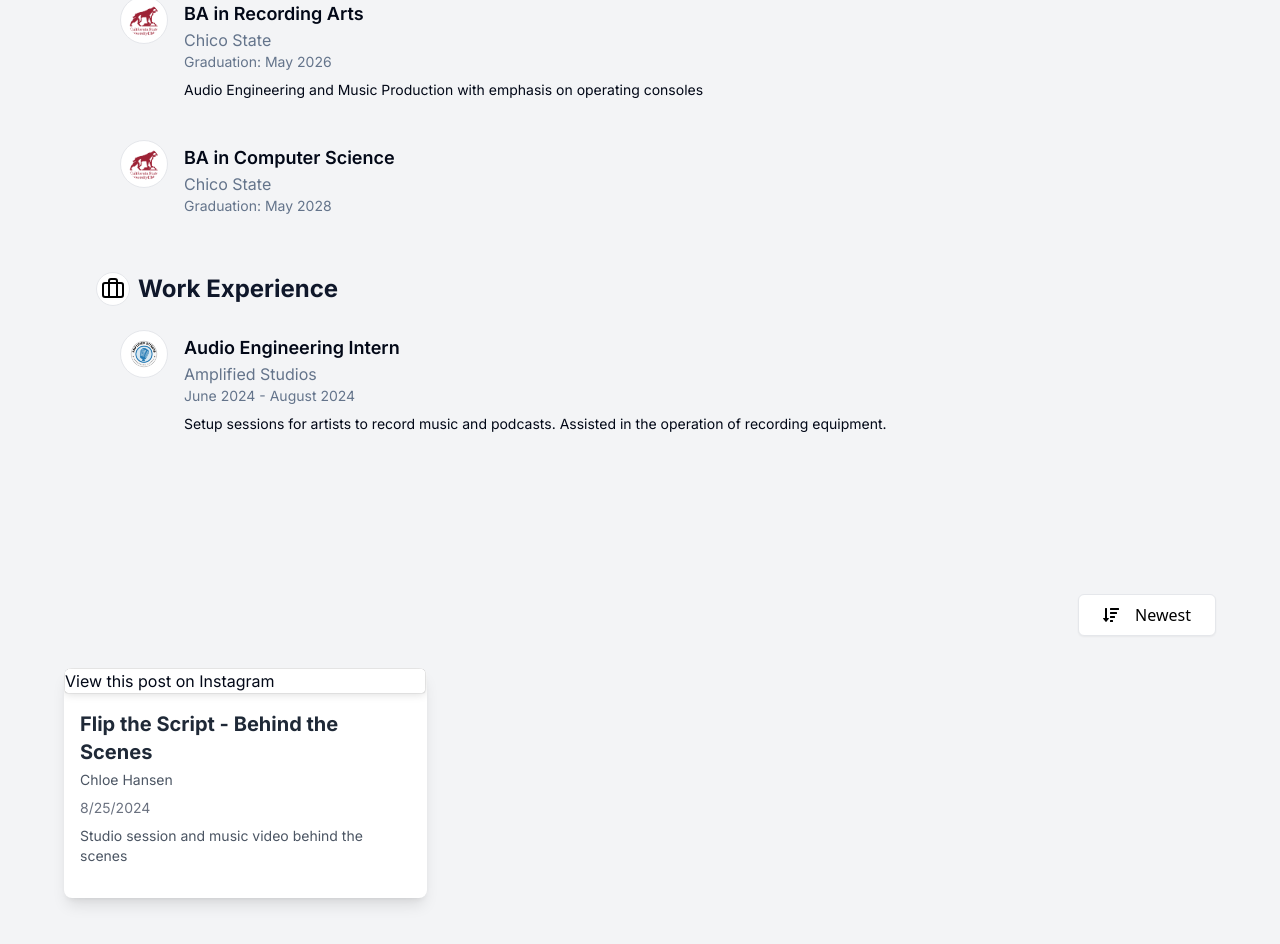
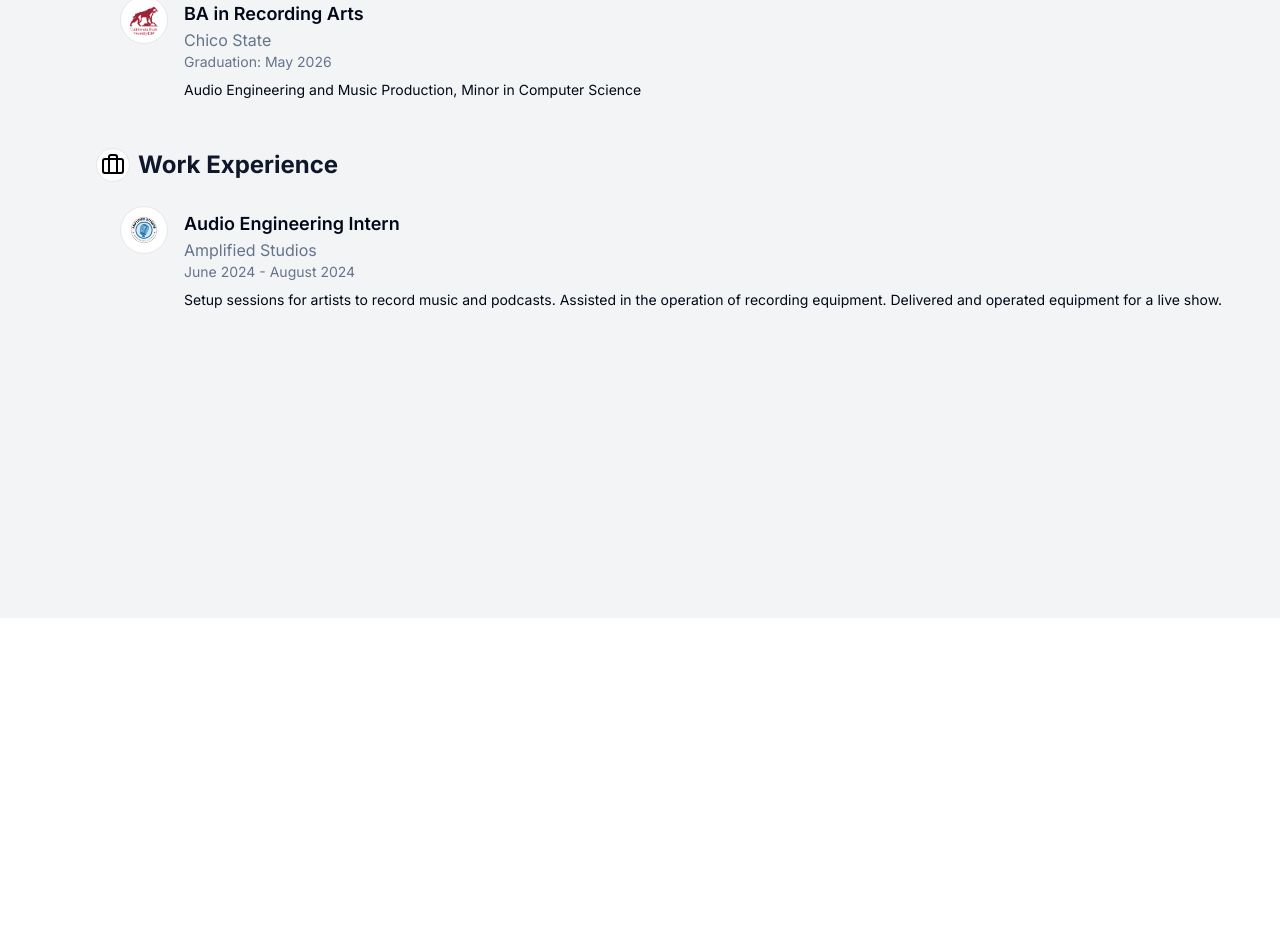
Before and after one commit to garrettcmeyer/prodbygarrett, a Next.js app: page /about in a window 1280 px wide. Shown: the part 182-1126 px from the top of the page. After the commit the page ends 800 px from the top, so only its background shows below. Built offline with nearby package versions, Linux system fonts and the light colour scheme.

Commit message:
Updated portfolio, compressed vids, fixed about me page

```diff
--- a/app/about/page.tsx
+++ b/app/about/page.tsx
@@ -1,14 +1,10 @@
 import LinkedInStyleProfile from "@/components/LinkedInStyleProfile";
-import VideoPortfolio from "@/components/VideoPortfolio";
 
 export default function AboutPage() {
   return (
     <div className="pt-16 min-h-screen bg-gray-100">
       <div className="container mx-auto px-4 sm:px-6 lg:px-8 py-8">
         <LinkedInStyleProfile />
-        <div className="mt-12">
-          <VideoPortfolio />
-        </div>
       </div>
     </div>
   );
--- a/components/LinkedInStyleProfile.tsx
+++ b/components/LinkedInStyleProfile.tsx
@@ -68,7 +68,7 @@ export default function Component() {
         title: "Audio Engineering Intern",
         subtitle: "Amplified Studios",
         date: "June 2024 - August 2024",
-        description: "Setup sessions for artists to record music and podcasts. Assisted in the operation of recording equipment."
+        description: "Setup sessions for artists to record music and podcasts. Assisted in the operation of recording equipment. Delivered and operated equipment for a live show."
       },
     ],
     education: [
@@ -77,15 +77,8 @@ export default function Component() {
         title: "BA in Recording Arts",
         subtitle: "Chico State",
         date: "Graduation: May 2026",
-        description: "Audio Engineering and Music Production with emphasis on operating consoles"
+        description: "Audio Engineering and Music Production, Minor in Computer Science"
       },
-      {
-        logo: "/icons/chicostate.jpg",
-        title: "BA in Computer Science",
-        subtitle: "Chico State",
-        date: "Graduation: May 2028",
-        description: ""
-      }
     ]
   }
 
--- a/components/MusicPortfolio.tsx
+++ b/components/MusicPortfolio.tsx
@@ -5,7 +5,7 @@
 import { SiApplemusic } from 'react-icons/si'
     import GradualSpacing from '@/components/magicui/gradual-spacing'
 import WordFadeIn from '@/components/magicui/word-fade-in'
-import VideoPortfolio from './VideoPortfolio'
+
 
 
 // Add favicon using next/head or react-helmet
--- a/components/VideoPortfolio.tsx
+++ /dev/null
@@ -1,120 +0,0 @@
-"use client";
-import React, { useState, useEffect } from 'react';
-import { motion } from 'framer-motion';
-import { FaSortAmountDown, FaSortAmountUp } from 'react-icons/fa';
-
-// Mock data for videos
-const videos = [
-  {
-    id: 1,
-    title: 'Flip the Script - Behind the Scenes',
-    artist: 'Chloe Hansen',
-    thumbnailUrl: '/videos/flipthescript/thumbnail.jpg',
-    credits: 'Filmed, Edited, Color Graded',
-    releaseDate: '2024-08-25',
-    youtubeLink: 'https://youtube.com/watch?v=...',
-    description: 'Studio session and music video behind the scenes'
-  },
-  // Add more video objects as needed
-];
-
-const VideoCard = ({ video }: { video: typeof videos[0] }) => {
-  return (
-    <motion.div
-      className="bg-white rounded-lg overflow-hidden shadow-lg transform transition-all duration-300 hover:scale-105"
-      whileHover={{ y: -5 }}
-      initial={{ opacity: 0, y: 20 }}
-      animate={{ opacity: 1, y: 0 }}
-      transition={{ duration: 0.5 }}
-    >
-      <div className="relative aspect-w-16 aspect-h-9">
-        {/* Embed Instagram post */}
-        <blockquote
-          className="instagram-media"
-          data-instgrm-permalink="https://www.instagram.com/reel/C_yJ27uv9L0/?utm_source=ig_embed&amp;utm_campaign=loading"
-          data-instgrm-version="14"
-          style={{
-            background: '#FFF',
-            border: 0,
-            borderRadius: '3px',
-            boxShadow: '0 0 1px 0 rgba(0,0,0,0.5),0 1px 10px 0 rgba(0,0,0,0.15)',
-            margin: '1px',
-            maxWidth: '540px',
-            minWidth: '326px',
-            padding: 0,
-            width: '99.375%',
-          }}
-        >
-          <a
-            href="https://www.instagram.com/reel/C_yJ27uv9L0/?utm_source=ig_embed&amp;utm_campaign=loading"
-            style={{
-              background: '#FFFFFF',
-              lineHeight: 0,
-              padding: '0 0',
-              textAlign: 'center',
-              textDecoration: 'none',
-              width: '100%',
-            }}
-            target="_blank"
-            rel="noopener noreferrer"
-          >
-            View this post on Instagram
-          </a>
-        </blockquote>
-        <script async src="//www.instagram.com/embed.js"></script>
-      </div>
-      <div className="p-4">
-        <h3 className="text-lg sm:text-xl font-bold text-gray-800 mb-1">{video.title}</h3>
-        <p className="text-sm sm:text-gray-600 mb-2">{video.artist}</p>
-        <p className="text-xs sm:text-sm text-gray-500 mb-2">
-          {new Date(video.releaseDate).toLocaleDateString()}
-        </p>
-        <p className="text-sm text-gray-600 mb-4 line-clamp-2">{video.description}</p>
-      </div>
-    </motion.div>
-  );
-};
-
-export default function VideoPortfolio() {
-  const [sortOrder, setSortOrder] = useState<'asc' | 'desc'>('desc');
-  const [sortedVideos, setSortedVideos] = useState(videos);
-
-  useEffect(() => {
-    const sorted = [...videos].sort((a, b) => {
-      const dateA = new Date(a.releaseDate).getTime();
-      const dateB = new Date(b.releaseDate).getTime();
-      return sortOrder === 'asc' ? dateA - dateB : dateB - dateA;
-    });
-    setSortedVideos(sorted);
-  }, [sortOrder]);
-
-  return (
-    <div className="container mx-auto px-4 sm:px-6 lg:px-8 py-12">
-      <div className="mb-6 sm:mb-8 flex justify-end">
-        <motion.button
-          onClick={() => setSortOrder(sortOrder === 'asc' ? 'desc' : 'asc')}
-          className="bg-white text-black px-4 sm:px-6 py-2 rounded-md shadow-sm hover:bg-gray-100 transition-all duration-300 flex items-center space-x-2 font-sans border border-gray-200"
-          whileHover={{ scale: 1.05 }}
-          whileTap={{ scale: 0.95 }}
-        >
-          {sortOrder === 'asc' ? (
-            <>
-              <FaSortAmountUp className="mr-1 sm:mr-2" />
-              <span className="text-sm sm:text-base">Oldest</span>
-            </>
-          ) : (
-            <>
-              <FaSortAmountDown className="mr-1 sm:mr-2" />
-              <span className="text-sm sm:text-base">Newest</span>
-            </>
-          )}
-        </motion.button>
-      </div>
-      <div className="grid grid-cols-1 sm:grid-cols-2 lg:grid-cols-3 gap-6 sm:gap-8">
-        {sortedVideos.map((video) => (
-          <VideoCard key={video.id} video={video} />
-        ))}
-      </div>
-    </div>
-  );
-}
```
Also changed, not shown: lib/designProjects.ts (+6 -6 lines).
